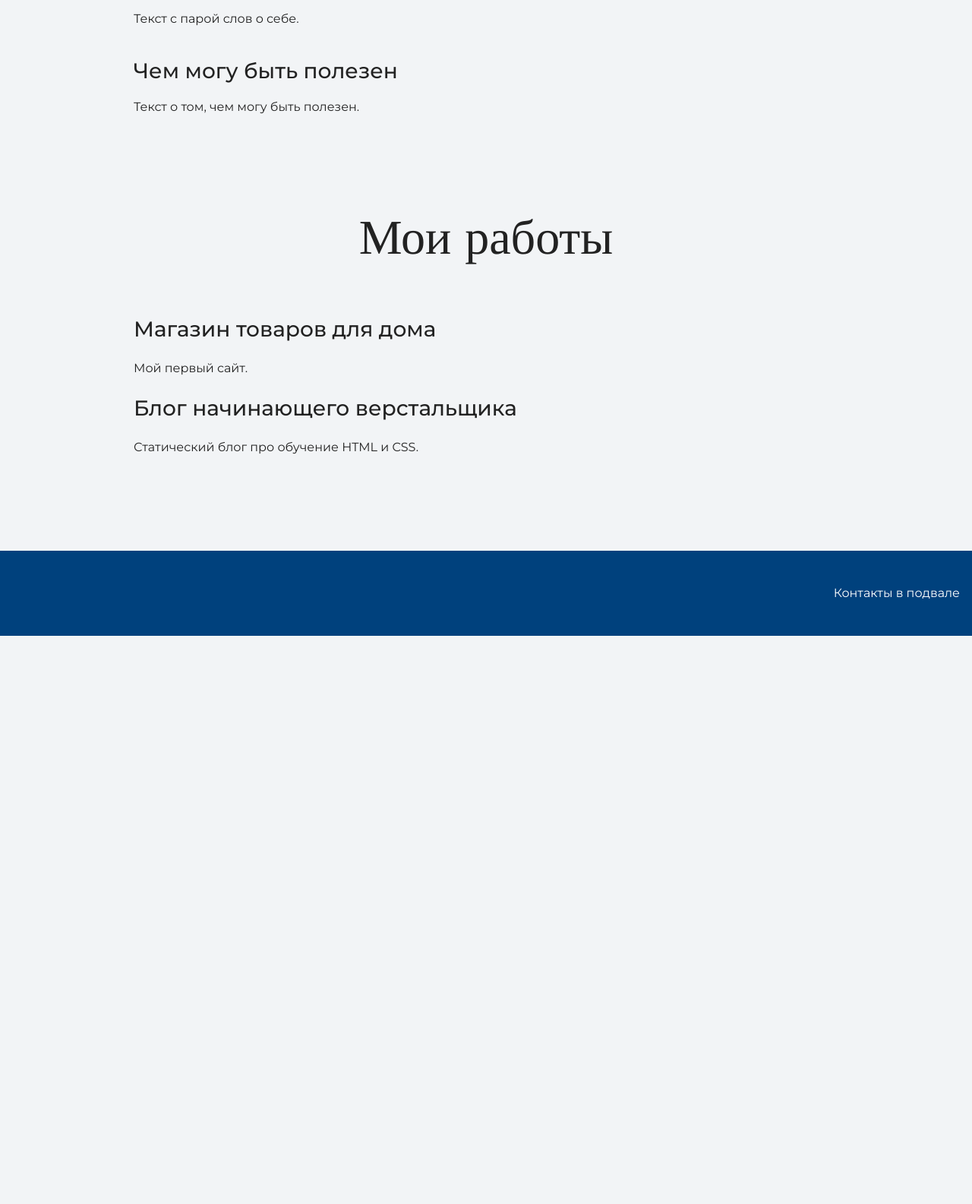
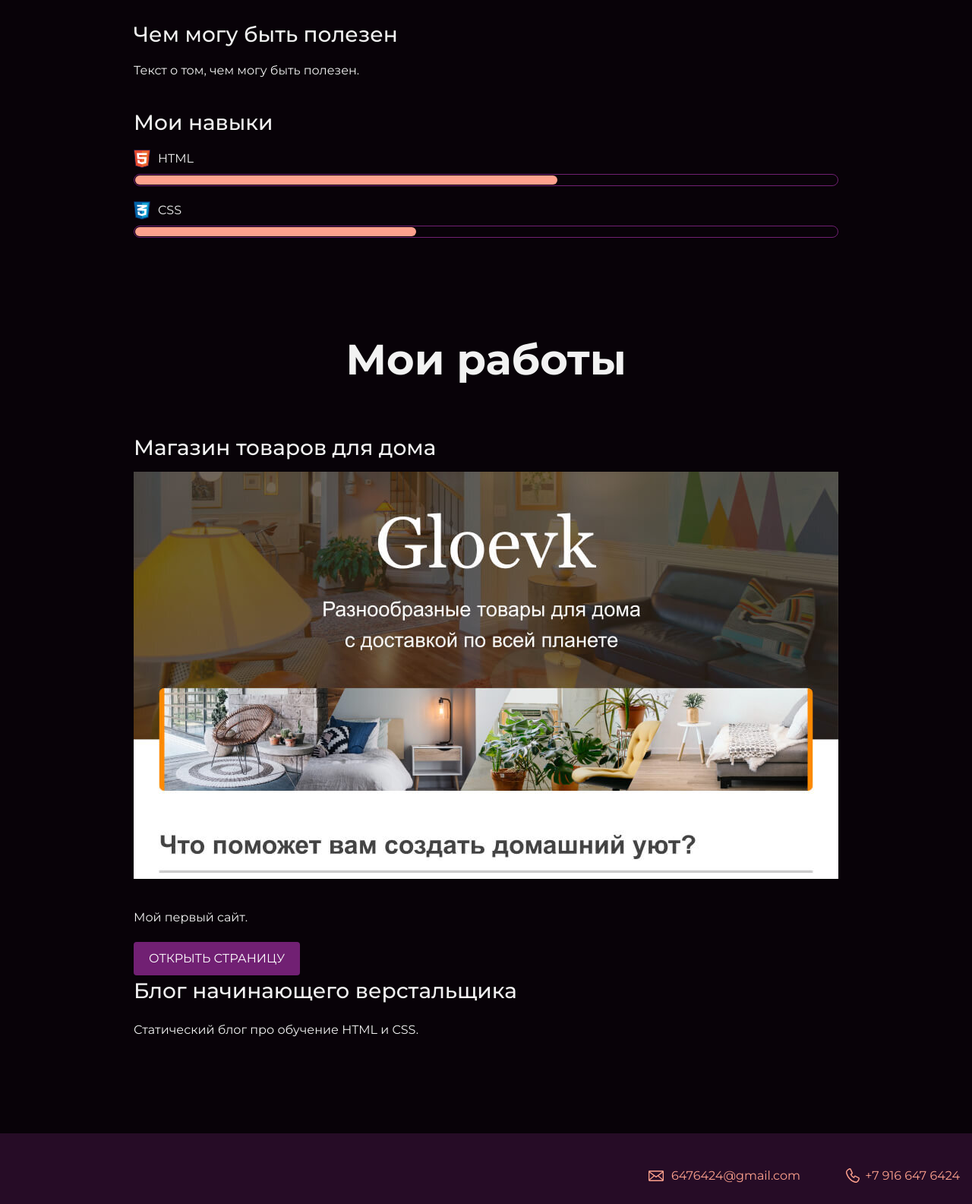
Before and after one commit to dmp11/test_HTML_A, a plain HTML site: page index.html in a window 1280 px wide. Shown: the part 1215-2800 px from the top of the page at 76% size. Before the commit the page ends 2052 px from the top, so only its background shows below. Drawn offline with nearby package versions, Linux system fonts and the light colour scheme.

Commit message:
Add fnew css-files

```diff
--- a/index.html
+++ b/index.html
@@ -5,13 +5,16 @@
   <meta charset="UTF-8">
   <link rel="stylesheet" href="style.css">
   <title>Портфолио Junior верстальщика</title>
-  <link href="https://fonts.googleapis.com/css?family=Montserrat:400,500,700|Old+Standard+TT&display=swap&subset=cyrillic" rel="stylesheet">
+  <link
+    href="https://fonts.googleapis.com/css?family=Montserrat:400,500,700|Old+Standard+TT&display=swap&subset=cyrillic"
+    rel="stylesheet">
 </head>
 
 <body>
   <header class="page-header">
     <div class="container">
-      Контакты в шапке
+      <a class="header-email" href="mailto:6476424@gmail.com">6476424@gmail.com</a>
+      <a class="header-phone" href="tel:+79166476424">+7 916 647 6424</a>
     </div>
   </header>
 
@@ -25,10 +28,27 @@
   <section class="intro">
     <div class="container">
       <h2 class="subheading">Давайте познакомимся</h2>
-      <h3>Пара слов о себе</h3>
-      <p>Текст с парой слов о себе.</p>
-      <h3>Чем могу быть полезен</h3>
-      <p>Текст о том, чем могу быть полезен.</p>
+      <figure class="user-image">
+        <img src="bsource/user.jpg" width="928px" height="536px" alt="Фотография Неопознанного Енота">
+      </figure>
+      <div>
+        <h3>Пара слов о себе</h3>
+        <p>Текст с парой слов о себе.</p>
+      </div>
+      <div>
+        <h3>Чем могу быть полезен</h3>
+        <p>Текст о том, чем могу быть полезен.</p>
+      </div>
+      <div class="skills">
+        <h3>Мои навыки</h3>
+        <dl class="skills-list">
+          <dt class="skill-html">HTML</dt>
+            <dd class="level"><div style="width:60%";>60%</div></dd>
+          <dt class="skill-css">CSS</dt>
+            <dd class="level"><div style="width:40%";>40%</div></dd>
+        </dl>
+      </div>
+
     </div>
   </section>
 
@@ -36,7 +56,11 @@
     <div class="container">
       <h2 class="subheading">Мои работы</h2>
       <h3>Магазин товаров для дома</h3>
+      <figure class="project-image">
+        <img src="source/project.jpg" width="928" height="536" alt="Cайт магазина товаров для дома">
+      </figure>
       <p>Мой первый сайт.</p>
+      <a class="button" href="source/project/index.html">Открыть страницу</a>
       <h3>Блог начинающего верстальщика</h3>
       <p>Статический блог про обучение HTML и CSS.</p>
     </div>
@@ -44,7 +68,8 @@
 
   <footer class="page-footer">
     <div class="container">
-      Контакты в подвале
+      <a class="footer-email" href="mailto:6476424@gmail.com">6476424@gmail.com</a>
+      <a class="footer-phone" href="tel:+79166476424">+7 916 647 6424</a>
     </div>
   </footer>
 </body>
--- a/style.css
+++ b/style.css
@@ -4,8 +4,8 @@ body {
   font-family: "Montserrat", "Helvetica", "Arial", sans-serif;
   font-size: 16px;
   line-height: 32px;
-  color: #222222;
-  background-color: #f2f4f6;
+  color: #f2f2f2;
+  background-color: #080208;
   background-image: url("img/hero-bg.jpg");
   background-repeat: no-repeat;
   background-position: top center;
@@ -18,7 +18,7 @@ body {
 }
 
 .page-header {
-  margin: 0 0 160px;
+  margin: 0 0 180px;
   padding: 32px 0 32px;
 }
 
@@ -30,7 +30,7 @@ body {
 
 .page-header a {
   margin-left: 56px;
-  color: #288be6;
+  color: #fea18d;
   text-decoration: none;
   background-repeat: no-repeat;
   background-position: left;
@@ -38,16 +38,16 @@ body {
 
 .header-email {
   padding-left: 30px;
-  background-image: url("img/icon-email-header.svg");
+  background-image: url("img/icon-email.svg");
 }
 
 .header-phone {
   padding-left: 25px;
-  background-image: url("img/icon-phone-header.svg");
+  background-image: url("img/icon-phone.svg");
 }
 
 .hero-image {
-  margin-bottom: 620px;
+  margin-bottom: 480px;
 }
 
 .hero-image .container {
@@ -56,11 +56,9 @@ body {
 }
 
 .heading {
-  margin: 0 0 16px;
-  font-family: "Old Standard TT", "Times", "Times New Roman", serif;
-  font-size: 88px;
+  margin: 0 0 24px;
+  font-size: 80px;
   line-height: 96px;
-  font-weight: 400;
 }
 
 .hero-image p {
@@ -75,10 +73,8 @@ body {
 
 .subheading {
   margin: 0 0 56px;
-  font-family: "Old Standard TT", "Times", "Times New Roman", serif;
-  font-size: 64px;
+  font-size: 56px;
   line-height: 80px;
-  font-weight: 400;
   text-align: center;
 }
 
@@ -123,15 +119,15 @@ body {
   padding: 0;
   height: 14px;
   font-size: 0;
-  background-color: #ffffff;
-  border: 1px solid #86c3fa;
+  background-color: #080208;
+  border: 1px solid #712073;
   border-radius: 8px;
 }
 
 .level div {
   margin: 1px;
   height: 12px;
-  background-color: #288be6;
+  background-color: #fea18d;
   border-radius: 6px;
 }
 
@@ -165,19 +161,18 @@ body {
   text-decoration: none;
   text-transform: uppercase;
   border-radius: 4px;
-  background-color: #288be6;
+  background-color: #712073;
   color: #ffffff;
 }
 
 .page-footer {
   padding: 40px 0;
-  background-color: #00417d;
-  color: #ffffff;
+  background-color: #260c26;
 }
 
 .page-footer a {
   margin-left: 56px;
-  color: inherit;
+  color: #fea18d;
   text-decoration: none;
   background-repeat: no-repeat;
   background-position: left;
@@ -185,10 +180,10 @@ body {
 
 .footer-email {
   padding-left: 30px;
-  background-image: url("img/icon-email-footer.svg");
+  background-image: url("img/icon-email.svg");
 }
 
 .footer-phone {
   padding-left: 25px;
-  background-image: url("img/icon-phone-footer.svg");
+  background-image: url("img/icon-phone.svg");
 }
```
Also changed, not shown: img/hero-bg.jpg (added), img/icon-css.svg (added), img/icon-email.svg (added), img/icon-html.svg (added), img/icon-phone.svg (added), source/project.jpg (added), source/user.jpg (added).
